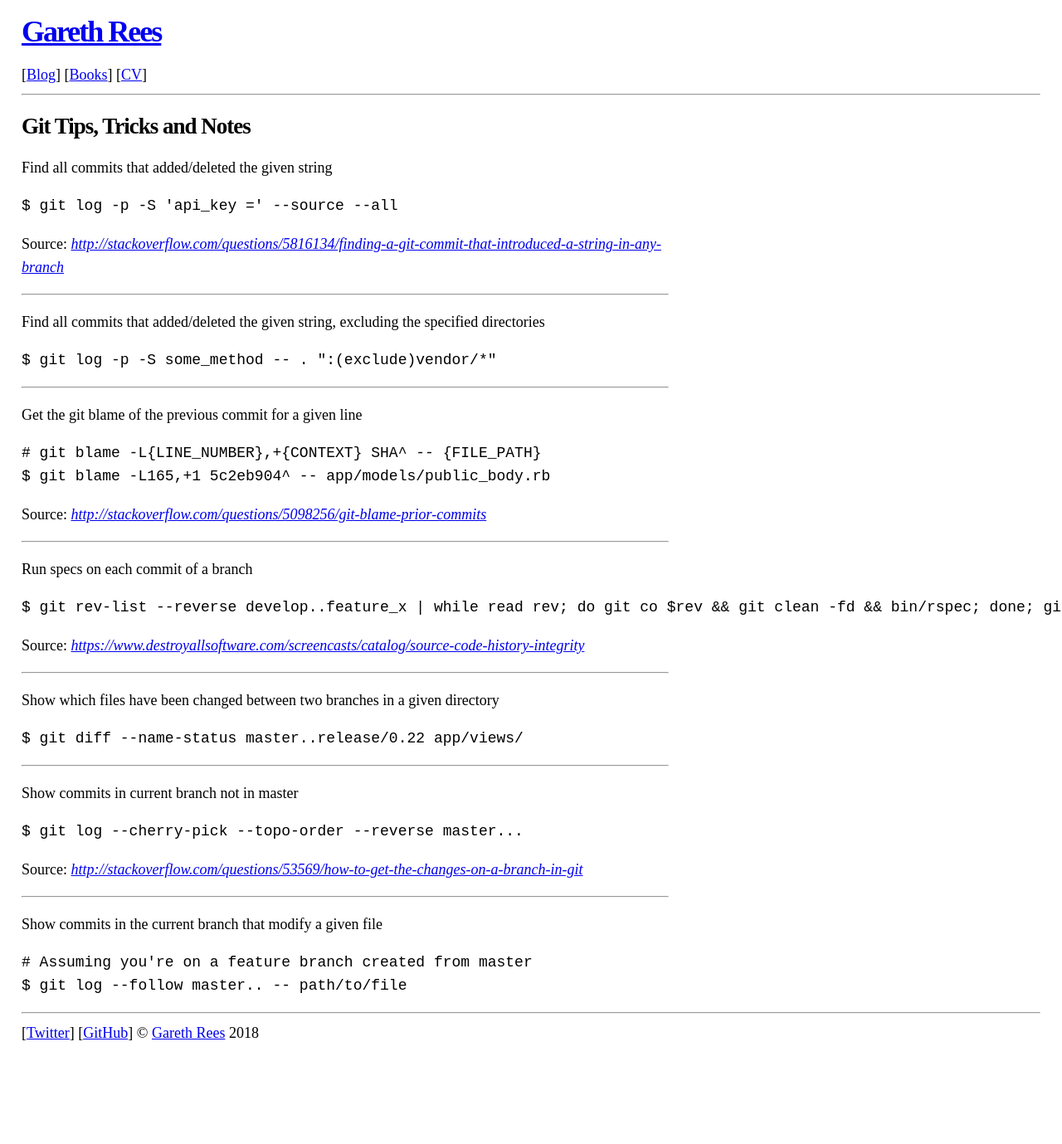
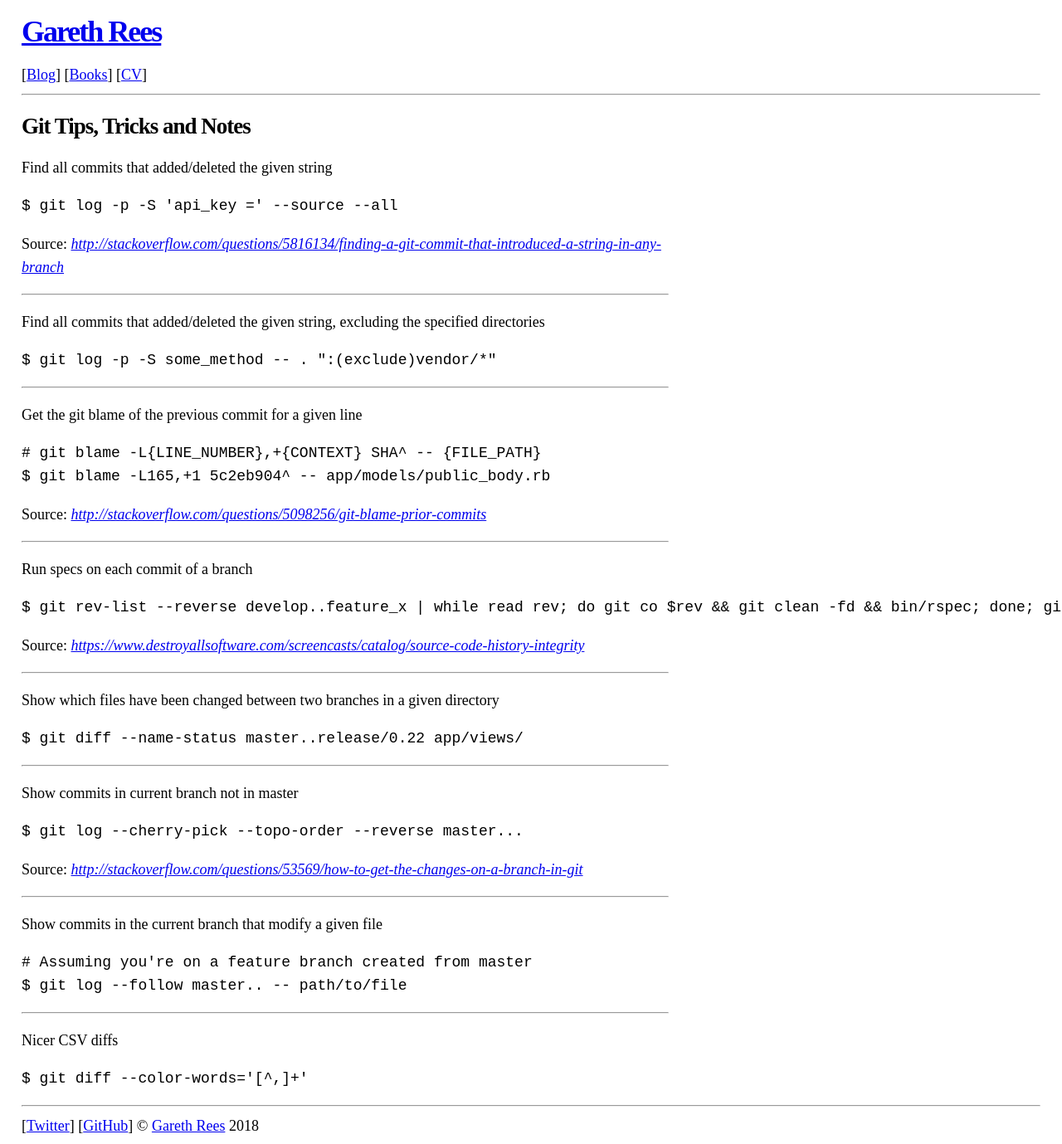
Before and after one commit to garethrees/garethrees.github.com, a Jekyll site: the page built from _posts/2014-10-03-git-notes.md, in a window 1280 px wide. Shown: the whole page at 83% size. Built offline with Jekyll 4.4.1, drawn with Linux system fonts in a browser that asks for light colours; before the commit the page ends 1267 px from its top, so only the background shows below that.

Commit message:
Nicer CSV diffs

```diff
--- a/_posts/2014-10-03-git-notes.md
+++ b/_posts/2014-10-03-git-notes.md
@@ -54,3 +54,9 @@ Show commits in the current branch that modify a given file
 
     # Assuming you're on a feature branch created from master
     $ git log --follow master.. -- path/to/file
+
+---
+
+Nicer CSV diffs
+
+    $ git diff --color-words='[^,]+'
```
